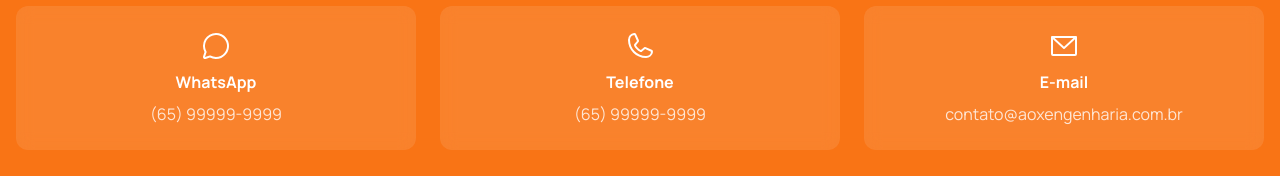
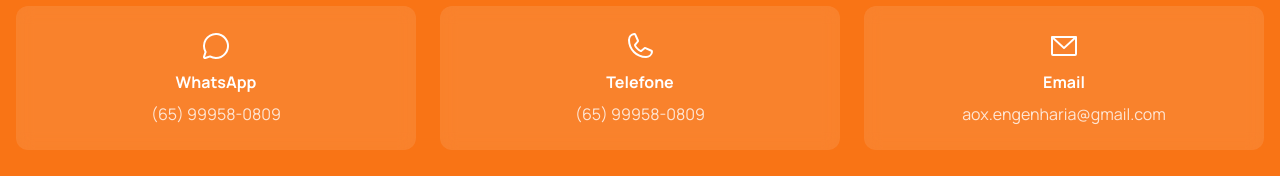
Before and after one commit to levyprado/aox-engenharia, a Next.js app: page / in a window 1280 px wide. Shown: the part 3792-3968 px from the top of the page. Built offline with nearby package versions, Linux system fonts and the light colour scheme.

Commit message:
fix: update contact information and whatsapp url

```diff
--- a/src/components/sections/contact.tsx
+++ b/src/components/sections/contact.tsx
@@ -15,20 +15,20 @@
   {
     icon: ChatCircleIcon,
     label: 'WhatsApp',
-    value: '(65) 99999-9999',
+    value: '(65) 99958-0809',
     href: WHATSAPP_URL,
   },
   {
     icon: PhoneIcon,
     label: 'Telefone',
-    value: '(65) 99999-9999',
+    value: '(65) 99958-0809',
     href: 'tel:+5565999999999',
   },
   {
     icon: EnvelopeSimpleIcon,
-    label: 'E-mail',
-    value: 'contato@aoxengenharia.com.br',
-    href: 'mailto:contato@aoxengenharia.com.br',
+    label: 'Email',
+    value: 'aox.engenharia@gmail.com',
+    href: 'mailto:aox.engenharia@gmail.com',
   },
 ]
 
```
